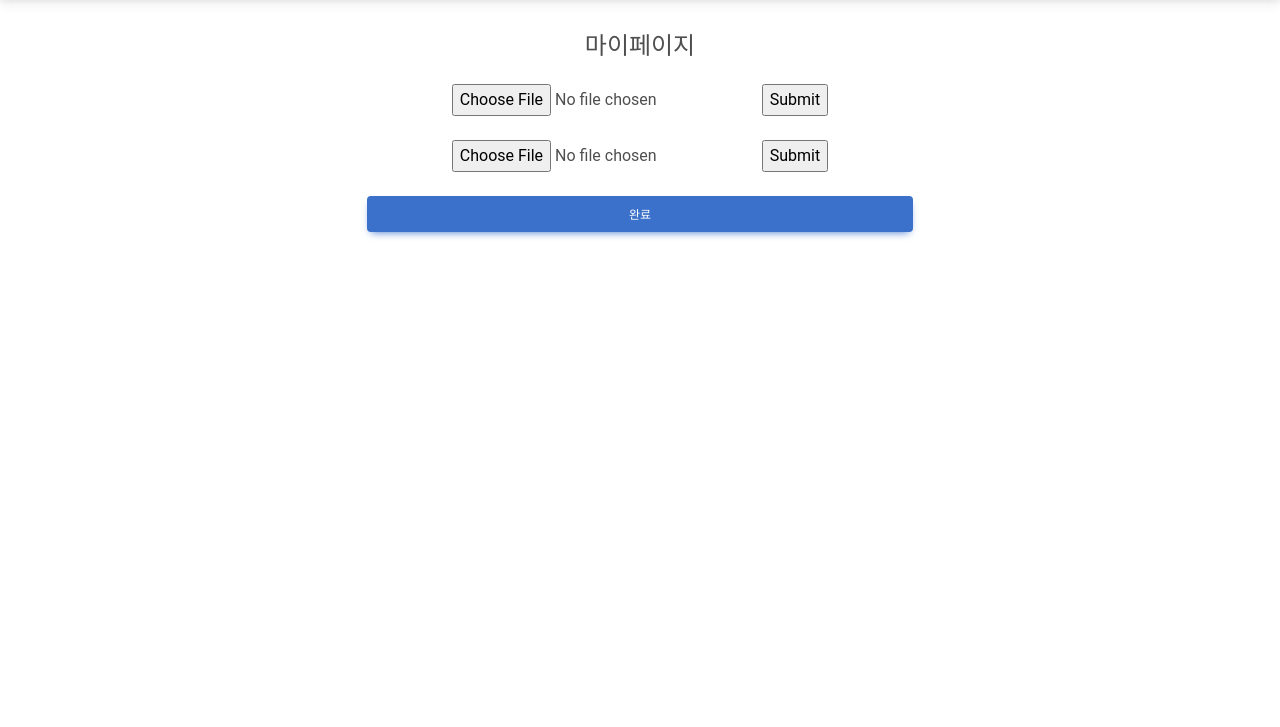
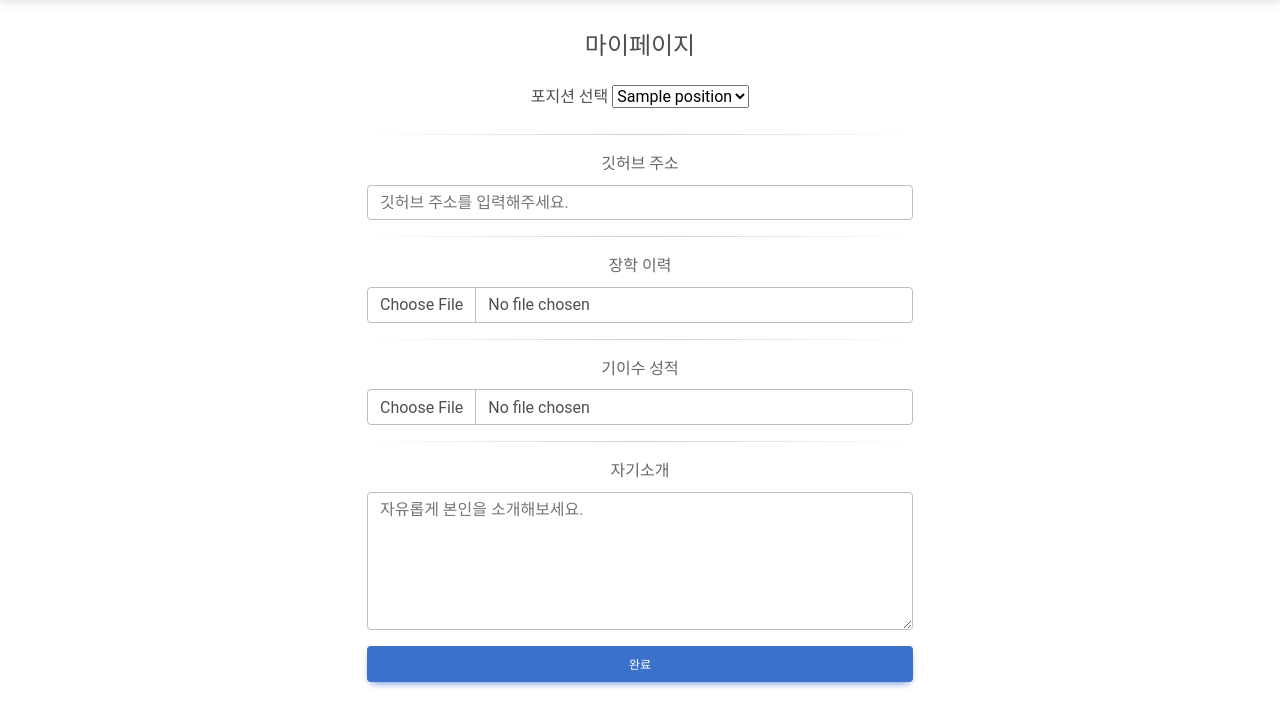
Before and after one commit to unk0vvvn/teaMatch, a Flask app: template templates/mypage_form.html in a window 1280 px wide. Shown: the part 59-786 px from the top of the page. Run offline with Flask 3, Linux system fonts and the light colour scheme; the template is opened without the code that fills it: most values are stand-ins (such as "Sample title", 1, 10 or a date in 2020).

Commit message:
mypage backend completed. uploading and processing file are completed.

```diff
--- a/app.py
+++ b/app.py
@@ -1,4 +1,5 @@
 from flask import Flask, render_template, url_for, redirect, request, session, flash
+from werkzeug.utils import secure_filename
 from sejong_univ_auth import auth, ClassicSession
 from bson.objectid import ObjectId
 import functools
@@ -6,19 +7,22 @@ import bcrypt
 import secrets
 from datetime import datetime
 import pymongo
-
+import pandas
+import os
 
 client = pymongo.MongoClient("mongodb://localhost:27017/")
 db = client["virtual_tour"]
 user_collection = db['user']
 post_collection = db['post']
 post_comment_collection = db['post_comment']
+configure_collection = db['configure']
 
 app = Flask(__name__)
 
 app.secret_key = secrets.token_hex(32)
 
 PAGE_SIZE = 10
+FILE_UPLOAD_PATH = "./upload/"
 
 def login_required(view):
     @functools.wraps(view)
@@ -33,6 +37,14 @@ def login_required(view):
 
 @app.route('/')
 def home():
+    #설정 데이터 삽입. 기본 데이터 같이 들고 다닐 수 있는 방법 찾기
+    if configure_collection.find_one({'name': '포지션'}) is None:
+        configure_collection.insert_one({
+            'name': '포지션',
+            'positions': ['AI', 'FRONTEND', 'BACKEND']
+        })
+
+    #설정 데이터 끝
     return render_template("home.html")
 
 # community 시작
@@ -176,13 +188,110 @@ def mypage_show():
 def mypage_update():
     if request.method == "GET":
         user = user_collection.find_one({"_id" : ObjectId(session["_id"])})
+        positions = configure_collection.find_one({"name":"포지션"})
 
-        return render_template("mypage_form.html", user = user)
+        return render_template("mypage_form.html", user = user, positions = positions['positions'])
 
     #post
 
+    data_setter = {'position' : request.form['position']}
+    if request.form['github_link'] != '':
+        data = request.form['github_link'].strip()
+
+        data_setter['github_link'] = data
+
+    if request.files['scholarship_history_file'].filename != '':
+        file = request.files['scholarship_history_file']
+        file.filepath = f'{FILE_UPLOAD_PATH}{secure_filename(file.filename)}'
+        data = process_scholarship_history(file)
+
+        data_setter['scholarship_history'] = data
+
+    if request.files['course_history_file'].filename != '':
+        file = request.files['course_history_file']
+        file.filepath = f'{FILE_UPLOAD_PATH}{secure_filename(file.filename)}'
+        course_history, gpa, major_gpa = process_course_history(file)
+
+        transcript = {
+            'course_history' : course_history,
+            'gpa' : gpa,
+            'major_gpa' : major_gpa
+        }
+        data_setter['transcript'] = transcript
+
+    if request.form['self_introduction'] != '':
+        data = request.form['self_introduction'].strip()
+
+        data_setter['self_introduction'] = data
+
+    filter = {'_id' : ObjectId(session['_id'])}
+    data ={
+        "$set" : data_setter
+    }
+    user_collection.update_one(filter, data)
 
     return redirect(url_for('mypage_show'))
+
+def process_scholarship_history(file):
+    file.save(file.filepath)
+
+    df = pandas.read_excel(file.filepath, usecols=[1, 2], skiprows=[0,1,2])
+
+    ret = {}
+    for row in df.iterrows():
+        k = row[1]['년도/학기']
+        v = row[1]['장학명']
+
+        if k in ret:
+            ret[k].append(v)
+        else:
+            ret[k] = [v]
+
+    os.unlink(file.filepath)
+
+    return ret
+
+def process_course_history(file):
+    file.save(file.filepath)
+
+    df = pandas.read_excel(file.filepath, usecols=[1, 2, 4, 5, 8, 9, 11], skiprows=[0,1,2])
+
+    total_credit = 0
+    total_grade = 0
+
+    major_credit = 0
+    major_grade = 0
+    course_history = {}
+    for row in df.iterrows():
+        k = f"{row[1]['년도']}/{row[1]['학기']}"
+        data = {
+            '교과목명':row[1]['교과목명'],
+            '이수구분':row[1]['이수구분'],
+            '학점':row[1]['학점'],
+            '평가방식':row[1]['평가방식'],
+            '평점':row[1]['평점']
+        }
+        if k in course_history:
+            course_history[k].append(data)
+        else:
+            course_history[k] = [data]
+
+        if row[1]['평가방식'] == 'P/NP':
+            continue
+
+        total_credit += row[1]['학점']
+        total_grade += row[1]['평점'] * row[1]['학점']
+
+        if '전선' == row[1]['이수구분'] or '전필' == row[1]['이수구분']:
+            major_credit += row[1]['학점']
+            major_grade += row[1]['평점'] * row[1]['학점']
+
+    gpa = round(total_grade / total_credit, 2)
+    major_gpa = round(major_grade / major_credit, 2)
+
+    os.unlink(file.filepath)
+
+    return course_history, gpa, major_gpa
 
 # mypage 끝
 
@@ -281,4 +390,4 @@ def logout():
 # 회원 기능 끝
 
 if __name__ == '__main__':
-    app.run(debug=True)
+    app.run(debug=True, port=5050)
--- a/templates/mypage_form.html
+++ b/templates/mypage_form.html
@@ -8,22 +8,43 @@
 
             <form action="{{ url_for('mypage_update') }}" method="POST" enctype = "multipart/form-data">
                 <!-- 포지션 선택-->
-
+                <div class="form-outline mb-4">
+                <label for="pos">포지션 선택</label>
+                <select name="position" id="pos" {% if user.position is defined %} selected="{{user.position}}" {%endif%}>
+                    {% for position in positions %}
+                        <option value="{{position}}">{{position}}</option>
+                    {% endfor %}
+                </select>
+                </div>
+                <hr>
                 <!-- 깃 허브 주소 설정-->
-
-                <!-- 장학 이력 업로드 -->
-                <div class="form-outline mb-4">
-                    <input type = "file" name = "file" />
-                    <input type = "submit"/>
+                <div class="mb-3">
+                    <label for="exampleFormControlInput1" class="form-label">깃허브 주소</label>
+                    <input type="text" name="github_link" class="form-control" id="exampleFormControlInput1" placeholder="깃허브 주소를 입력해주세요."
+                    {% if user.github_link is defined %} value="{{user.github_link}}" {% endif %}>
                 </div>
 
+                <hr>
+                <!-- 장학 이력 업로드 -->
+                <div class="mb-3">
+                    <label for="scholarship_history_file" class="form-label">장학 이력</label>
+                    <input class="form-control" type="file" id="scholarship_history_file" name = "scholarship_history_file">
+                  </div>
+                <hr>
+
                 <!-- 기이수 성적 업로드 -->
-                <div class="form-outline mb-4">
-                    <input type = "file" name = "file" />
-                    <input type = "submit"/>
-                </div>
+
+                <div class="mb-3">
+                    <label for="course_history_file" class="form-label">기이수 성적</label>
+                    <input class="form-control" type="file" id="course_history_file" name = "course_history_file">
+                  </div>
+                <hr>
 
                 <!-- 자유 소개 설정-->
+                <div class="mb-3">
+                    <label for="exampleFormControlTextarea1" class="form-label">자기소개</label>
+                    <textarea class="form-control" id="exampleFormControlTextarea1" name="self_introduction" rows="5" placeholder="자유롭게 본인을 소개해보세요.">{% if user.self_introduction is defined %}{{user.self_introduction}}{% endif %}</textarea>
+                </div>
 
                 <!-- Submit button -->
                 <button type="submit" class="btn btn-primary btn-block mb-4">
```
Also changed, not shown: templates/mypage.html (+20 -10 lines).
